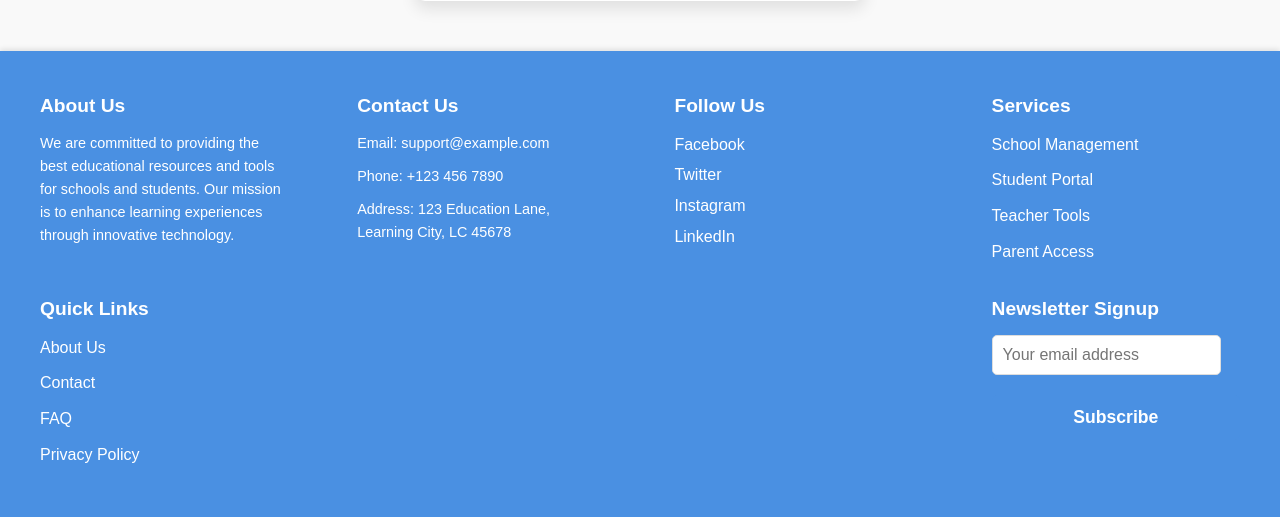
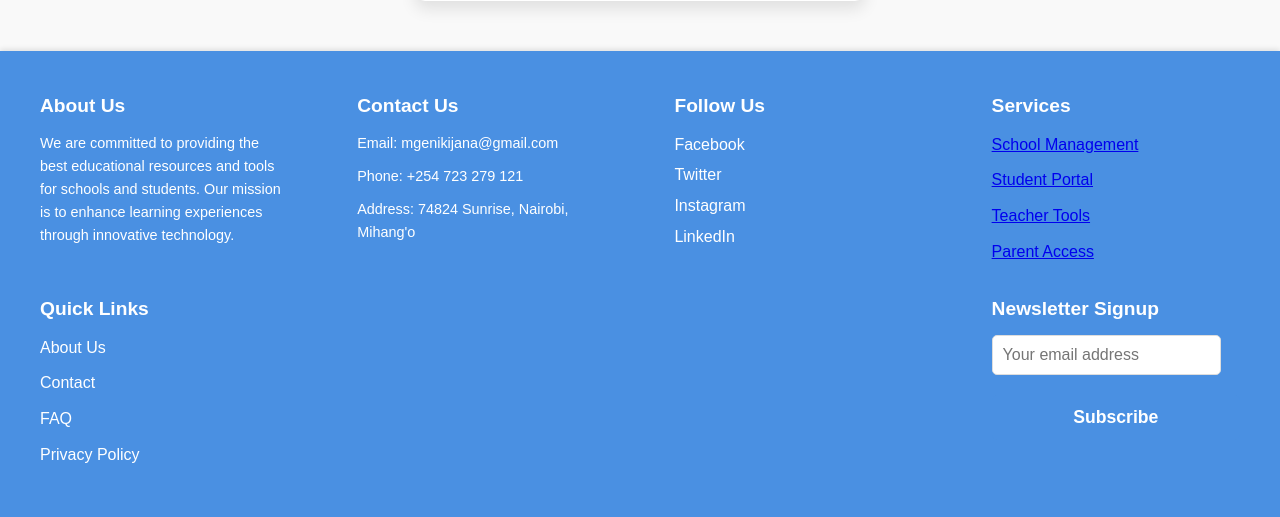
Before and after one commit to Mamasb/SmartDesk, a Flask app: page /signup in a window 1280 px wide. Shown: the part 583-1100 px from the top of the page. Run offline with Flask 3, Linux system fonts and the light colour scheme.

Commit message:
modified:   templates/signup.html

```diff
--- a/templates/signup.html
+++ b/templates/signup.html
@@ -55,24 +55,24 @@
     </div>
     <div class="footer-section">
         <h3>Contact Us</h3>
-        <p>Email: support@example.com</p>
-        <p>Phone: +123 456 7890</p>
-        <p>Address: 123 Education Lane, Learning City, LC 45678</p>
+        <p>Email: mgenikijana@gmail.com</p>
+        <p>Phone: +254 723 279 121</p>
+        <p>Address: 74824 Sunrise, Nairobi, Mihang'o</p>
     </div>
     <div class="footer-section">
         <h3>Follow Us</h3>
-        <a href="https://www.facebook.com" target="_blank" class="social-link">Facebook</a>
-        <a href="https://www.twitter.com" target="_blank" class="social-link">Twitter</a>
-        <a href="https://www.instagram.com" target="_blank" class="social-link">Instagram</a>
-        <a href="https://www.linkedin.com" target="_blank" class="social-link">LinkedIn</a>
+        <a href="https://www.facebook.com/SarisThetrader" target="_blank" class="social-link">Facebook</a>
+        <a href="https://x.com/Mgeni_Mwenyeji" target="_blank" class="social-link">Twitter</a>
+        <a href="https://www.instagram.com/dark_tap_ent/" target="_blank" class="social-link">Instagram</a>
+        <a href="https://www.linkedin.com/in/philip-kahihu-077723a6/" target="_blank" class="social-link">LinkedIn</a>
     </div>
     <div class="footer-section">
         <h3>Services</h3>
         <ul>
-            <li><a href="/services/school-management" class="footer-link">School Management</a></li>
-            <li><a href="/services/student-portal" class="footer-link">Student Portal</a></li>
-            <li><a href="/services/teacher-tools" class="footer-link">Teacher Tools</a></li>
-            <li><a href="/services/parent-access" class="footer-link">Parent Access</a></li>
+            <li><a href="{{url_for('login') }}">School Management</a></li>
+            <li><a href="{{url_for('login') }}">Student Portal</a></li>
+            <li><a href="{{url_for('login') }}">Teacher Tools</a></li>
+            <li><a href="{{url_for('login') }}">Parent Access</a></li>
         </ul>
     </div>
     <div class="footer-section">
```
